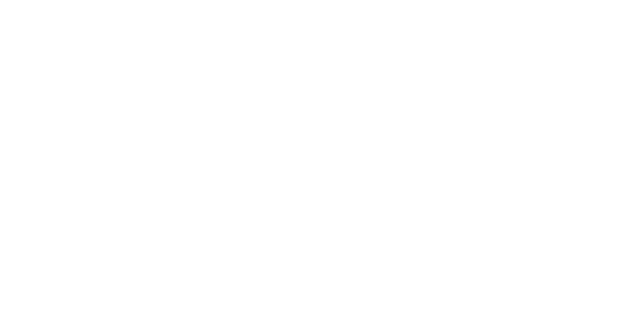
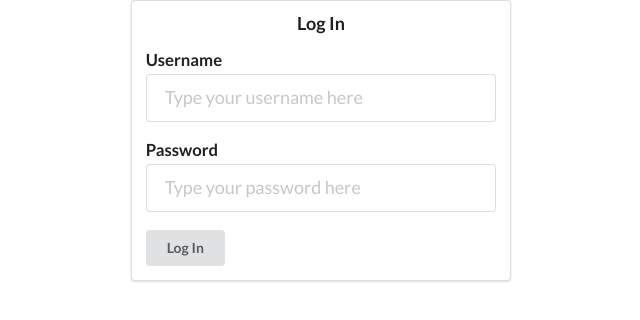
Before and after one commit to Tactless7/login-form, a website: page public/index.html in a window 1280 px wide. Shown: the whole page, without its empty margins (319-959 px from the left). Drawn offline with nearby package versions, Linux system fonts and the light colour scheme.

Commit message:
Formulaire HTML avec Semantic

```diff
--- a/public/index.html
+++ b/public/index.html
@@ -7,6 +7,25 @@
 </head>
 <body>
 
+	<div class="ui grid">
+		<div class="ui centered five wide column">
+			<div class="ui segment">
+				<div class="ui centered header">Log In</div>
+				<form class="ui big form" action="/login" method="post">
+					<div class="field">
+						<label for="username">Username</label>
+						<input type="text" name="username" placeholder="Type your username here">
+					</div>
+					<div class="field">
+						<label for="password">Password</label>
+						<input type="text" name="password" placeholder="Type your password here">
+					</div>
+					<div class="ui button" type="submit">Log In</div>
+				</form>
+			</div>
+		</div>
+	</div>
+
 	<script type="text/javascript" src="app.js"></script>
 </body>
 </html>
```
